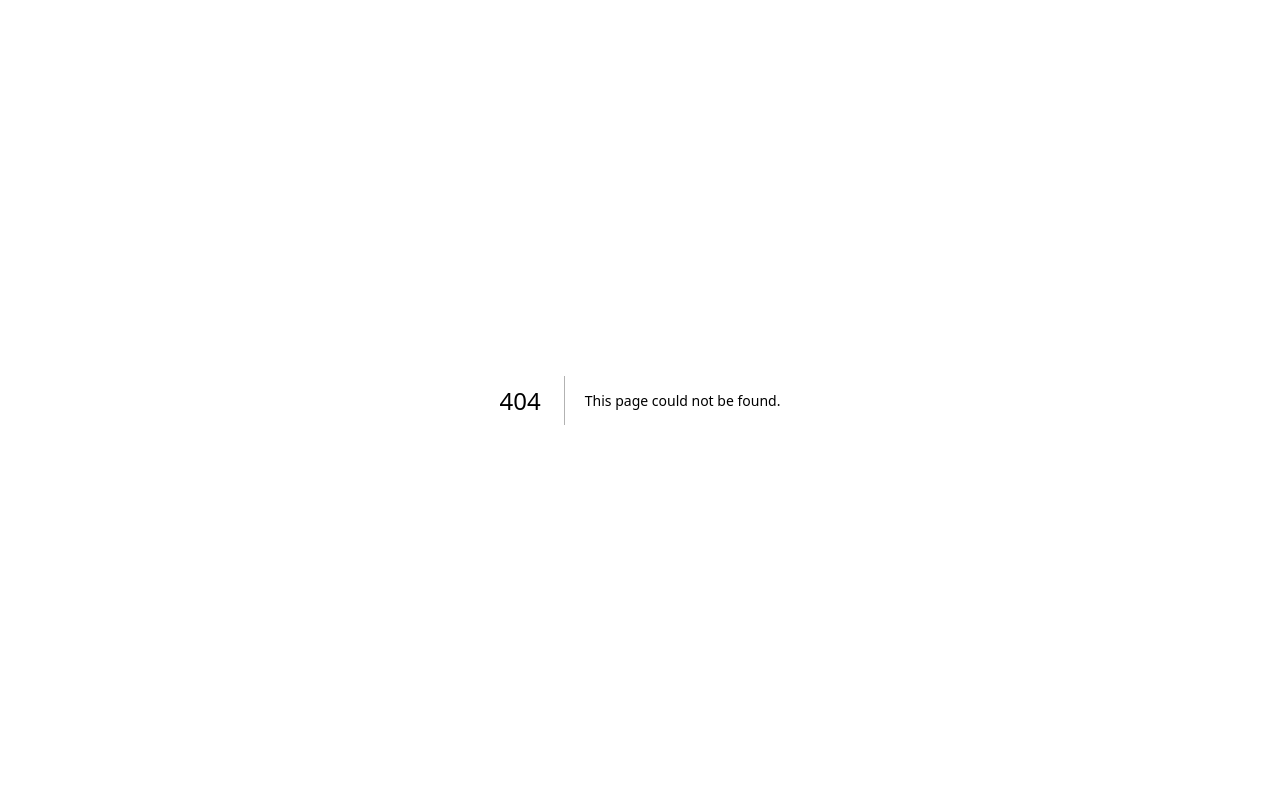
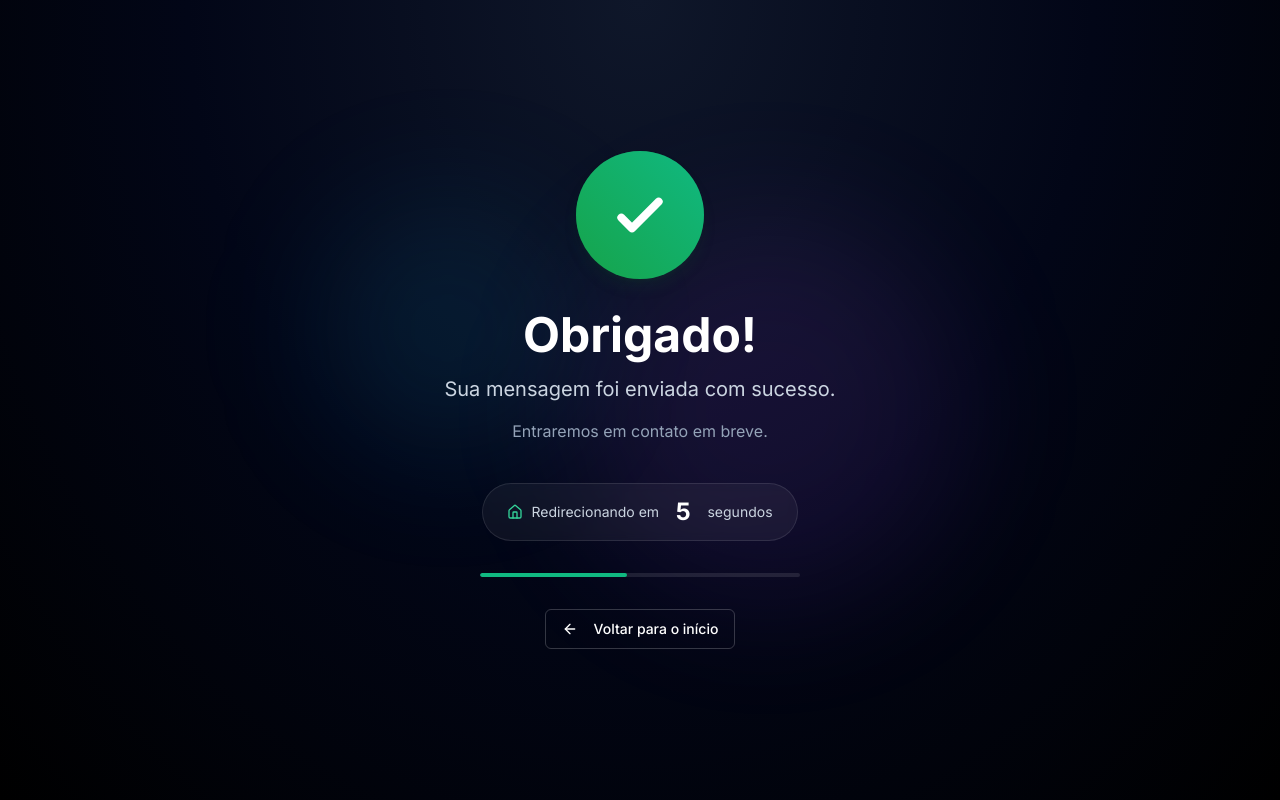
Before and after one commit to VeritiBR/veriti-landing-page, a Next.js app: page /finalizado in a window 1280 px wide. Before the commit this address had no page. Built offline with nearby package versions, Linux system fonts and the light colour scheme.

Commit message:
feat: Create Thanks Screen

```diff
--- a/package.json
+++ b/package.json
@@ -34,6 +34,7 @@
     "react-icons": "^5.5.0",
     "react-input-mask": "^2.0.4",
     "react-resizable-panels": "^3.0.2",
+    "react-router-dom": "^7.10.1",
     "recharts": "^2.15.3",
     "sonner": "^2.0.5",
     "tailwind-merge": "^3.3.0",
--- /dev/null
+++ b/src/app/finalizado/page.tsx
@@ -0,0 +1,7 @@
+import ThankYouScreen from "@/components/thank-you";
+
+const ThankYou = () => {
+  return <ThankYouScreen redirectDelay={10} />;
+};
+
+export default ThankYou;
--- a/src/components/contact.tsx
+++ b/src/components/contact.tsx
@@ -2,8 +2,13 @@
 
 import { useForm, type SubmitHandler } from "react-hook-form";
 import { toast } from "react-hot-toast";
+import { useRouter } from "next/navigation"; // 1. Importação adicionada
 import {
-  Card, CardContent, CardDescription, CardHeader, CardTitle
+  Card,
+  CardContent,
+  CardDescription,
+  CardHeader,
+  CardTitle,
 } from "@/components/ui/card";
 import { Button } from "@/components/ui/button";
 import { Input } from "@/components/ui/input";
@@ -26,22 +31,27 @@ function formatPhone(value: string): string {
   const numeric = value.replace(/\D/g, "");
   if (numeric.length <= 2) return `(${numeric}`;
   if (numeric.length <= 7) return `(${numeric.slice(0, 2)})${numeric.slice(2)}`;
-  return `(${numeric.slice(0, 2)})${numeric.slice(2, 7)}-${numeric.slice(7, 11)}`;
+  return `(${numeric.slice(0, 2)})${numeric.slice(2, 7)}-${numeric.slice(
+    7,
+    11
+  )}`;
 }
 
 export function Contact() {
+  const router = useRouter(); // 2. Inicialização do router
+
   const {
     register,
     handleSubmit,
     reset,
     setValue,
     watch,
-    formState: { errors }
+    formState: { errors },
   } = useForm<FormValues>({ mode: "onChange" });
 
   const watchPhone = watch("phone") || "";
 
-  const onSubmit: SubmitHandler<FormValues> = async (data) => {
+  const onSubmit: SubmitHandler<FormValues> = async data => {
     const loadingToastId = toast.loading("Enviando sua mensagem...");
 
     const formData = {
@@ -49,7 +59,7 @@ export function Contact() {
       phone: data.phone?.replace(/\D/g, ""),
       access_key: "cfde5134-cf33-4da6-ba4c-8c0cd24a3dbb",
       from_name: "Formulário de Contato - Veriti",
-      subject: "Novo Contato Recebido do Site"
+      subject: "Novo Contato Recebido do Site",
     };
 
     try {
@@ -57,19 +67,19 @@ export function Contact() {
         method: "POST",
         headers: {
           "Content-Type": "application/json",
-          Accept: "application/json"
+          Accept: "application/json",
         },
-        body: JSON.stringify(formData)
+        body: JSON.stringify(formData),
       });
 
       const result = await response.json();
       toast.dismiss(loadingToastId);
 
       if (result.success) {
-        console.log('Olá')
-        toast.success("Mensagem enviada com sucesso! Agradecemos o contato.");
+        toast.success("Mensagem enviada com sucesso!");
         reset();
-        window.scrollTo({ top: 0, behavior: 'smooth' });
+        // 3. Redirecionamento para a página /finalizado
+        router.push("/finalizado");
       } else {
         toast.error(`Erro ao enviar: ${result.message || "Tente novamente."}`);
       }
@@ -87,14 +97,17 @@ export function Contact() {
             Entre em Contato
           </h2>
           <p className="text-lg text-gray-600">
-            Pronto para transformar a gestão da sua empresa? Entre em contato conosco e descubra como podemos ajudar.
+            Pronto para transformar a gestão da sua empresa? Entre em contato
+            conosco e descubra como podemos ajudar.
           </p>
         </div>
 
         <div className="grid grid-cols-1 lg:grid-cols-2 gap-12 max-w-8xl mx-auto">
           <Card className="h-full flex flex-col">
             <CardHeader>
-              <CardTitle className="text-2xl text-gray-900">Fale Conosco</CardTitle>
+              <CardTitle className="text-2xl text-gray-900">
+                Fale Conosco
+              </CardTitle>
               <CardDescription>Responderemos em até 24h úteis.</CardDescription>
             </CardHeader>
 
@@ -108,7 +121,11 @@ export function Contact() {
                     className="py-5 mt-2"
                     {...register("name", { required: "O nome é obrigatório" })}
                   />
-                  {errors.name && <p className="text-red-500 text-sm mt-1">{errors.name.message}</p>}
+                  {errors.name && (
+                    <p className="text-red-500 text-sm mt-1">
+                      {errors.name.message}
+                    </p>
+                  )}
                 </div>
 
                 <div>
@@ -132,11 +149,15 @@ export function Contact() {
                       required: "O email é obrigatório",
                       pattern: {
                         value: emailRegex,
-                        message: "Email inválido"
-                      }
+                        message: "Email inválido",
+                      },
                     })}
                   />
-                  {errors.email && <p className="text-red-500 text-sm mt-1">{errors.email.message}</p>}
+                  {errors.email && (
+                    <p className="text-red-500 text-sm mt-1">
+                      {errors.email.message}
+                    </p>
+                  )}
                 </div>
 
                 <div>
@@ -148,11 +169,11 @@ export function Contact() {
                     placeholder="(11)99999-9999"
                     className="py-5 mt-2"
                     {...register("phone", {
-                      validate: (value) => {
+                      validate: value => {
                         if (!value) return true;
                         const clean = value.replace(/\D/g, "");
                         return clean.length === 11 || "Digite um número válido";
-                      }
+                      },
                     })}
                     onChange={(e: ChangeEvent<HTMLInputElement>) => {
                       const formatted = formatPhone(e.target.value);
@@ -160,7 +181,11 @@ export function Contact() {
                     }}
                     value={watchPhone}
                   />
-                  {errors.phone && <p className="text-red-500 text-sm mt-1">{errors.phone.message}</p>}
+                  {errors.phone && (
+                    <p className="text-red-500 text-sm mt-1">
+                      {errors.phone.message}
+                    </p>
+                  )}
                 </div>
 
                 <div>
@@ -170,12 +195,21 @@ export function Contact() {
                     placeholder="Descreva suas necessidades ou dúvidas..."
                     rows={4}
                     className="py-5 mt-2"
-                    {...register("message", { required: "A mensagem é obrigatória" })}
+                    {...register("message", {
+                      required: "A mensagem é obrigatória",
+                    })}
                   />
-                  {errors.message && <p className="text-red-500 text-sm mt-1">{errors.message.message}</p>}
+                  {errors.message && (
+                    <p className="text-red-500 text-sm mt-1">
+                      {errors.message.message}
+                    </p>
+                  )}
                 </div>
 
-                <Button type="submit" className="w-full bg-teal-600 hover:bg-teal-700 mt-2">
+                <Button
+                  type="submit"
+                  className="w-full bg-teal-600 hover:bg-teal-700 mt-2"
+                >
                   Enviar Mensagem
                 </Button>
               </CardContent>
@@ -183,36 +217,48 @@ export function Contact() {
           </Card>
 
           <div className="space-y-6">
-            {[{
+            {[
+              {
                 icon: <MapPin className="h-6 w-6 text-teal-600" />,
                 title: "Endereço",
                 content: (
                   <>
-                  Av. Wladimir Meirelles Ferreira, 1660<br />
-                  Jardim Botânico, Ribeirão Preto - SP<br />
-                  CEP: 14021-630<br />
+                    Av. Wladimir Meirelles Ferreira, 1660
+                    <br />
+                    Jardim Botânico, Ribeirão Preto - SP
+                    <br />
+                    CEP: 14021-630
+                    <br />
                     <span className="font-medium">W Offices, Sala 710</span>
                   </>
-              )
-            }, {
+                ),
+              },
+              {
                 icon: <Phone className="h-6 w-6 text-teal-600" />,
                 title: "Telefone",
-              content: <p>(16) 99964-2390 (WhatsApp)</p>
-            }, {
+                content: <p>(16) 99964-2390 (WhatsApp)</p>,
+              },
+              {
                 icon: <Mail className="h-6 w-6 text-teal-600" />,
                 title: "Email",
-              content: <p>contato@veriti.srv.br</p>
-            }, {
+                content: <p>contato@veriti.srv.br</p>,
+              },
+              {
                 icon: <Clock className="h-6 w-6 text-teal-600" />,
                 title: "Horário de Atendimento",
-              content: <p>Segunda a Sexta: 8h às 18h</p>
-            }].map((item, idx) => (
+                content: <p>Segunda a Sexta: 8h às 18h</p>,
+              },
+            ].map((item, idx) => (
               <Card key={idx}>
                 <CardContent className="p-6">
                   <div className="flex items-start space-x-4">
-                    <div className="bg-teal-100 p-3 rounded-lg">{item.icon}</div>
+                    <div className="bg-teal-100 p-3 rounded-lg">
+                      {item.icon}
+                    </div>
                     <div>
-                      <h3 className="font-semibold text-gray-900 mb-1">{item.title}</h3>
+                      <h3 className="font-semibold text-gray-900 mb-1">
+                        {item.title}
+                      </h3>
                       <div className="text-gray-600">{item.content}</div>
                     </div>
                   </div>
--- /dev/null
+++ b/src/components/thank-you.tsx
@@ -0,0 +1,124 @@
+"use client";
+
+import { useEffect, useState } from "react";
+import { useRouter } from "next/navigation";
+import { ArrowLeft, Home } from "lucide-react";
+import { Button } from "@/components/ui/button";
+
+interface ThankYouScreenProps {
+  redirectDelay?: number;
+  onBack?: () => void;
+}
+
+const ThankYouScreen = ({
+  redirectDelay = 10,
+  onBack,
+}: ThankYouScreenProps) => {
+  const [countdown, setCountdown] = useState(redirectDelay);
+  const router = useRouter();
+
+  useEffect(() => {
+    if (countdown <= 0) {
+      router.push("/");
+      return;
+    }
+
+    const timer = setInterval(() => {
+      setCountdown(prev => prev - 1);
+    }, 1000);
+
+    return () => clearInterval(timer);
+  }, [countdown, router]);
+
+  const handleBackToHome = () => {
+    if (onBack) {
+      onBack();
+    } else {
+      router.push("/");
+    }
+  };
+
+  return (
+    <div className="min-h-screen w-full flex items-center justify-center p-4 bg-slate-950 bg-[radial-gradient(ellipse_at_top,_var(--tw-gradient-stops))] from-slate-900 via-slate-950 to-black relative overflow-hidden">
+      <div className="absolute inset-0 overflow-hidden pointer-events-none">
+        <div className="absolute top-1/4 left-1/4 w-64 h-64 bg-sky-500/10 rounded-full blur-3xl animate-float" />
+        <div className="absolute bottom-1/4 right-1/4 w-96 h-96 bg-purple-500/10 rounded-full blur-3xl animate-float animation-delay-200" />
+      </div>
+
+      <div className="relative z-10 text-center max-w-lg mx-auto">
+        <div className="relative mb-8 animate-scale-in">
+          <div className="absolute inset-0 flex items-center justify-center">
+            <div className="w-32 h-32 rounded-full bg-green-500/20 animate-pulse-ring" />
+          </div>
+          <div className="absolute inset-0 flex items-center justify-center">
+            <div className="w-32 h-32 rounded-full bg-green-500/10 animate-pulse-ring animation-delay-300" />
+          </div>
+
+          <div className="relative w-32 h-32 mx-auto rounded-full bg-gradient-to-tr from-green-600 to-emerald-500 shadow-lg shadow-green-900/20 flex items-center justify-center">
+            <svg
+              className="w-16 h-16 text-white"
+              viewBox="0 0 24 24"
+              fill="none"
+              stroke="currentColor"
+              strokeWidth="3"
+              strokeLinecap="round"
+              strokeLinejoin="round"
+            >
+              <path d="M5 13l4 4L19 7" className="animate-check-draw" />
+            </svg>
+          </div>
+        </div>
+
+        <div className="space-y-4 mb-10">
+          <h1 className="text-4xl md:text-5xl font-bold text-white animate-fade-in-up">
+            Obrigado!
+          </h1>
+          <p className="text-lg md:text-xl text-slate-300 animate-fade-in-up animation-delay-100">
+            Sua mensagem foi enviada com sucesso.
+          </p>
+          <p className="text-slate-400 animate-fade-in-up animation-delay-200">
+            Entraremos em contato em breve.
+          </p>
+        </div>
+
+        <div className="mb-8 animate-fade-in-up animation-delay-300">
+          <div className="inline-flex items-center gap-2 bg-white/5 backdrop-blur-sm rounded-full px-6 py-3 border border-white/10">
+            <Home className="w-4 h-4 text-emerald-400" />
+            <span className="text-slate-300 text-sm">Redirecionando em</span>
+            <span className="text-2xl font-bold text-white animate-countdown-pulse min-w-[2ch] tabular-nums">
+              {countdown}
+            </span>
+            <span className="text-slate-300 text-sm">segundos</span>
+          </div>
+        </div>
+
+        <div className="w-full max-w-xs mx-auto mb-8 animate-fade-in-up animation-delay-300">
+          <div className="h-1 bg-white/10 rounded-full overflow-hidden">
+            <div
+              className="h-full bg-emerald-500 rounded-full transition-all duration-1000 ease-linear"
+              style={{
+                width: `${
+                  ((redirectDelay - countdown) / redirectDelay) * 100
+                }%`,
+              }}
+            />
+          </div>
+        </div>
+
+        <div className="animate-fade-in-up animation-delay-400">
+          <Button
+            onClick={handleBackToHome}
+            variant="outline"
+            size="lg"
+            className="group bg-transparent border-white/20 text-white hover:bg-white hover:text-slate-900 transition-all duration-300"
+          >
+            <ArrowLeft className="w-4 h-4 mr-2 transition-transform group-hover:-translate-x-1" />
+            Voltar para o início
+          </Button>
+        </div>
+      </div>
+    </div>
+  );
+};
+
+export default ThankYouScreen;
```
Also changed, not shown: 1 other file (tests, documents, lock files or other folders). Lines whose indentation alone changed are shown as unchanged.
